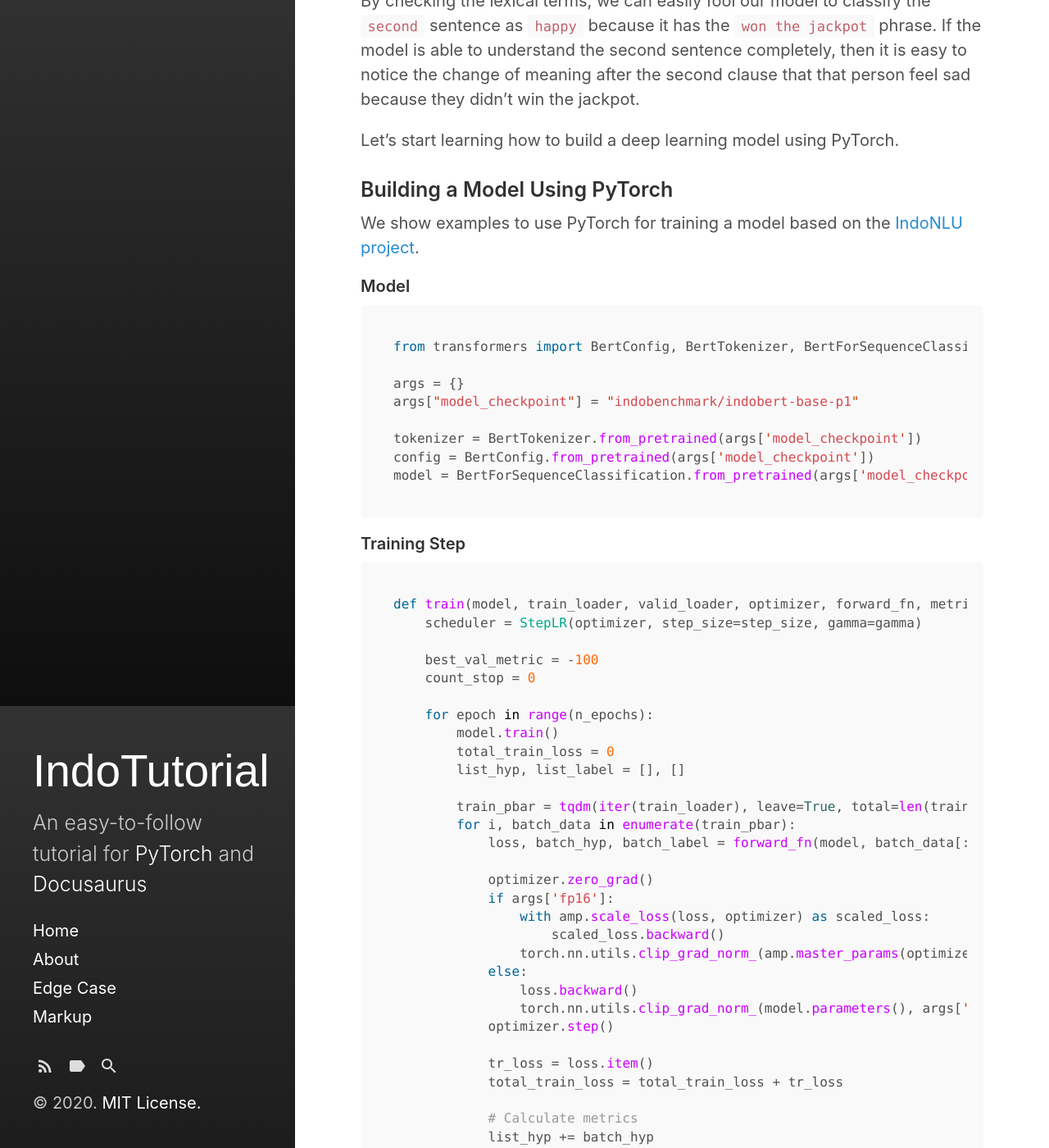
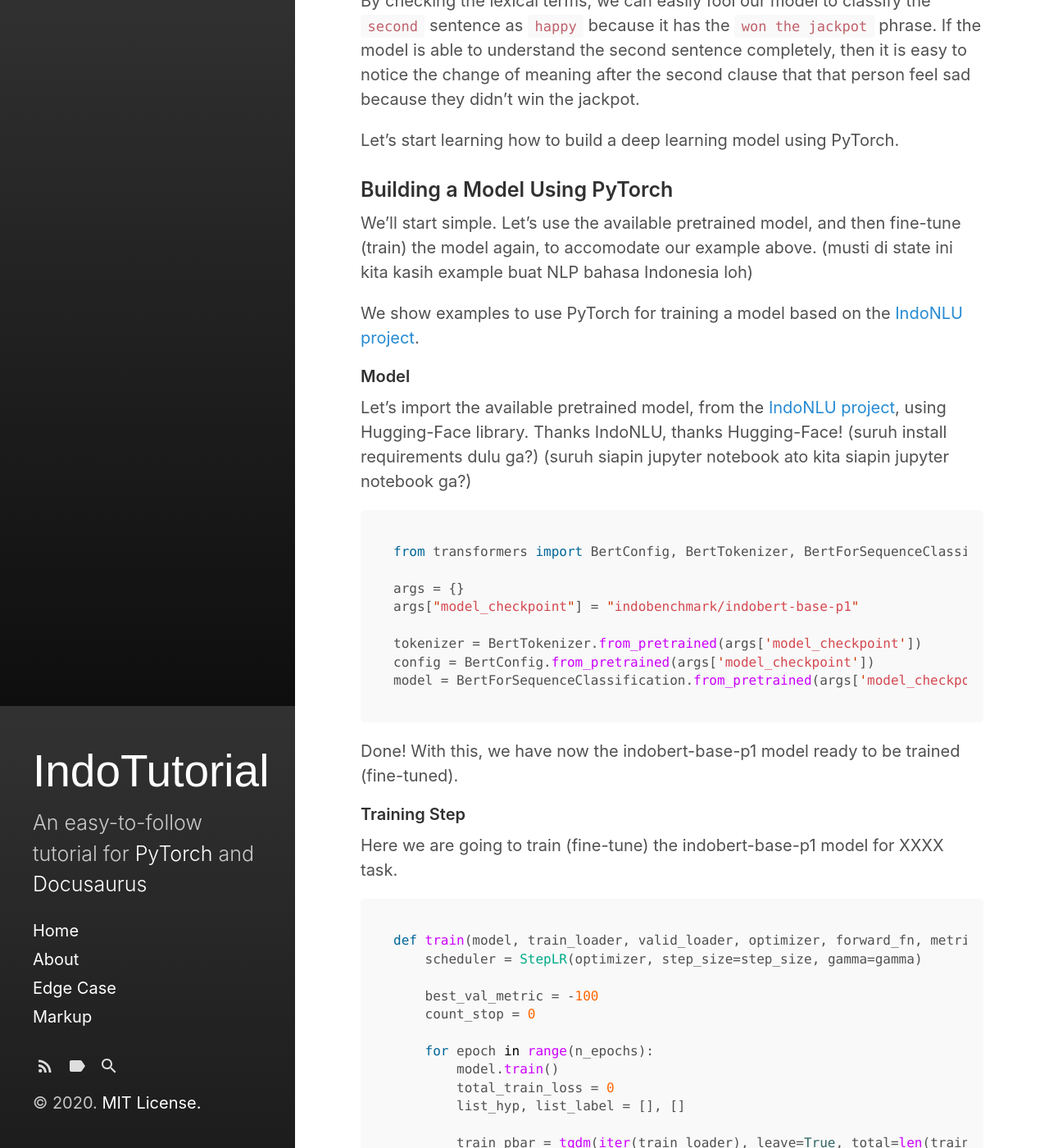
Before and after one commit to indobenchmark/tutorials, a Jekyll site: the page built from _posts/2020-10-18-basic-pytorch.md, in a window 1280 px wide and 1400 px high, scrolled down 1839 px. Shown: the whole window at 82% size. Built offline with Jekyll 4.4.1, drawn with Linux system fonts in a browser that asks for light colours.

Commit message:
small notes

````diff
--- a/_posts/2020-10-18-basic-pytorch.md
+++ b/_posts/2020-10-18-basic-pytorch.md
@@ -74,10 +74,15 @@ Let's start learning how to build a deep learning model using PyTorch.
 <div id="sec2"></div>
 ### Building a Model Using PyTorch
 
+We'll start simple. Let's use the available pretrained model, and then fine-tune (train) the model again, to accomodate our example above. (musti di state ini kita kasih example buat NLP bahasa Indonesia loh)
+
 We show examples to use PyTorch for training a model based on the [IndoNLU project](https://github.com/indobenchmark/indonlu).
 
 <div id="sec2-1"></div>
 #### Model
+
+Let's import the available pretrained model, from the [IndoNLU project](https://github.com/indobenchmark/indonlu), using Hugging-Face library. Thanks IndoNLU, thanks Hugging-Face! (suruh install requirements dulu ga?) (suruh siapin jupyter notebook ato kita siapin jupyter notebook ga?)
+
 ```python
 from transformers import BertConfig, BertTokenizer, BertForSequenceClassification
 
@@ -89,7 +94,12 @@ config = BertConfig.from_pretrained(args['model_checkpoint'])
 model = BertForSequenceClassification.from_pretrained(args['model_checkpoint'], config=config)
 ```
 
+Done! With this, we have now the indobert-base-p1 model ready to be trained (fine-tuned).
+
 #### Training Step
+
+Here we are going to train (fine-tune) the indobert-base-p1 model for XXXX task.
+
 ```python
 def train(model, train_loader, valid_loader, optimizer, forward_fn, metrics_fn, valid_criterion, i2w, n_epochs, evaluate_every=1, early_stop=3, step_size=1, gamma=0.5, model_dir="", exp_id=None):
     scheduler = StepLR(optimizer, step_size=step_size, gamma=gamma)
````
